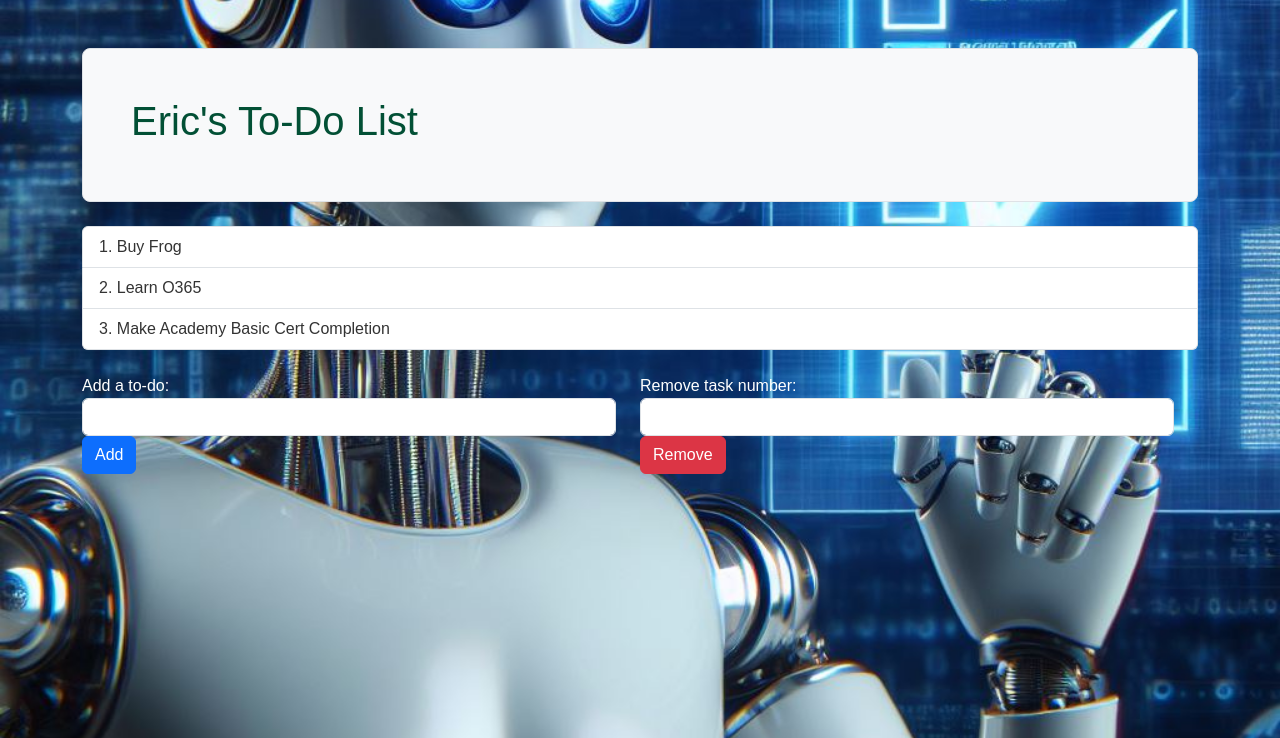
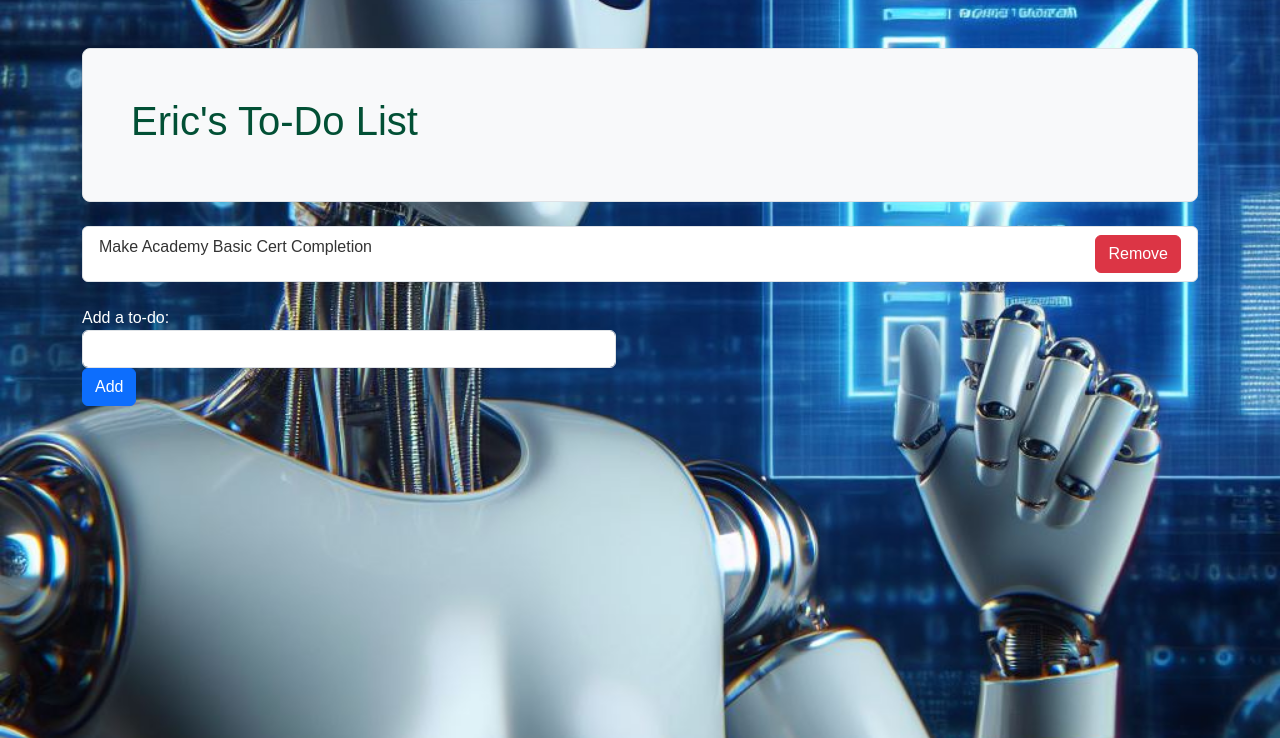
Before and after one commit to EriicLam/MyToDoAPP, a Flask app: page / in a window 1280 px wide. Shown: the top 738 px of the page. Run offline with Flask 3, Linux system fonts and the light colour scheme.

Commit message:
S3_F1_US1

```diff
--- a/app.py
+++ b/app.py
@@ -1,44 +1,47 @@
-from flask import Flask, render_template, request, redirect, url_for
+from flask import Flask, render_template, request, redirect, url_for, g
+from database import db, Todo
 import os
 
 app = Flask(__name__)
 basedir = os.path.abspath(os.path.dirname(__file__))
-todo_file = os.path.join(basedir, "todo_list.txt")
+app.config["SQLALCHEMY_DATABASE_URI"] = "sqlite:///" + os.path.join(basedir, "todos.db")
+app.config["SQLALCHEMY_TRACK_MODIFICATIONS"] = False
 
 todo_list = []
 
-#Load the to-do list from a file
-try:
-    with open(todo_file, "r") as file:
-        for line in file:
-            todo_list.append(line.strip())
-except FileNotFoundError:
-    print("No saved items found")
+db.init_app(app)
+with app.app_context():
+    db.create_all()
+
+@app.before_request
+def load_data_to_g():
+    todos = Todo.query.all()
+    g.todos = todos
+    g.todo = None
 
 @app.route("/")
 def index():
-    return render_template("index.html", todo_list=todo_list)
+    return render_template("index.html")
 
 @app.route("/add", methods=["POST"])
 def add_todo():
-    todo = request.form["todo"]
-    todo_list.append(todo)
-    save_todo_list()
+    # get the data from the form
+    todo = Todo(
+        name=request.form["todo"],
+    )
+
+    # add the new ToDo to the list
+    db.session.add(todo)
+    db.session.commit()
+
+    # add the new ToDo to the list
     return redirect(url_for("index"))
 
-# Add Function to Save To-Do List
-def save_todo_list():
-    with open(todo_file, "w") as file:
-        for todo in todo_list:
-            file.write(todo + "\n")
 
-#Add Function to Remove To-Do List
-@app.route("/remove", methods=["POST"])
-def remove_todo():
-    item_number = int(request.form["item_number"])
-    if 0 < item_number <= len(todo_list):
-        todo_list.pop(item_number - 1)
-        save_todo_list()
+@app.route("/remove/<int:id>", methods=["GET", "POST"])
+def remove_todo(id):
+    db.session.delete(Todo.query.filter_by(id=id).first())
+    db.session.commit()
     return redirect(url_for("index"))
 
 if __name__ == "__main__":
--- a/templates/index.html
+++ b/templates/index.html
@@ -16,11 +16,20 @@
         <br />
         <div class="row">
             <div class="col-12">
-                <ol class="list-group list-group-numbered">
-                    {% for todo in todo_list %}
-                        <li class="list-group-item">{{ todo }}</li>
-                    {% endfor %}
-                </ol>
+                <form method="post">
+                    <ol class="list-group">
+                        {% for todo in g.todos %}
+                            <li id="task-{{ todo.id }}" data-id="{{ todo.id }}" class="list-group-item d-flex justify-content-between">
+                                <div class="task">
+                                    <div class="title" id="title-{{ todo.id }}">{{ todo.name }}</div>
+                                </div>
+                                <span>
+                                    <button type="submit" class="btn btn-danger" formaction="{{ url_for('remove_todo', id=todo.id) }}">Remove</button>
+                                </span>
+                            </li>
+                        {% endfor %}
+                    </ol>
+                </form>
             </div>
         <div class="row">
             <div class="col-6">
@@ -32,15 +41,6 @@
                     <button type="submit" class="btn btn-primary">Add</button>
                 </form>
             </div>
-            <div class="col-6">
-                <form action="/remove" method="post" class="my-4">
-                    <div class="form-group">
-                        <label for="item_number">Remove task number:</label>
-                        <input type="number" name="item_number" min="1" class="form-control">
-                    </div>
-                    <button type="submit" class="btn btn-danger">Remove</button>
-                </form>
-            </div>
         </div>
     </div>
 </body>
--- a/todo_list.txt
+++ b/todo_list.txt
@@ -1,3 +1,4 @@
 Buy Frog
 Learn O365
 Make Academy Basic Cert Completion
+Make my sister a poster
```
Also changed, not shown: database.py (added, +16 -0 lines), todos.db (added).
